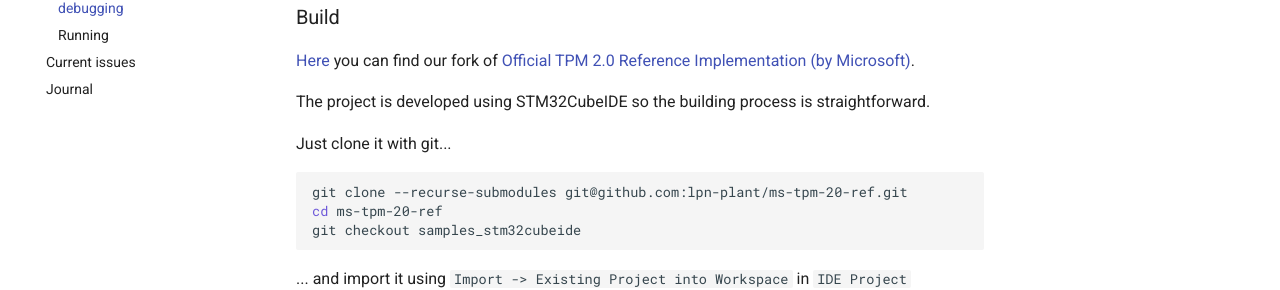
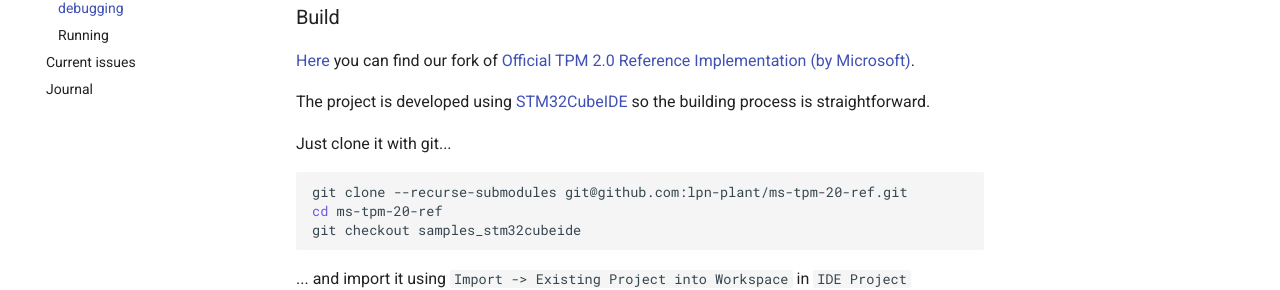
Before and after one commit to lpn-plant/lpntpm-docs, an MkDocs documentation site: the page built from docs/building.md, in a window 1280 px wide and 900 px high. Shown: the part 229-519 px from the top of the window. Built offline with MkDocs 1.6.1 and Material for MkDocs 9.7.7, drawn with Linux system fonts in a browser that asks for light colours; part of the change alters nothing that is shown.

````diff
--- a/docs/building.md
+++ b/docs/building.md
@@ -4,8 +4,9 @@
 [Here](https://github.com/lpn-plant/ms-tpm-20-ref) you can find our fork of
 [Official TPM 2.0 Reference Implementation (by Microsoft)](https://github.com/microsoft/ms-tpm-20-ref).
 
-The project is developed using STM32CubeIDE so the building process is
-straightforward.
+The project is developed using
+[STM32CubeIDE](https://www.st.com/en/development-tools/stm32cubeide.html)
+so the building process is straightforward.
 
 Just clone it with git...
 ```shell
````
